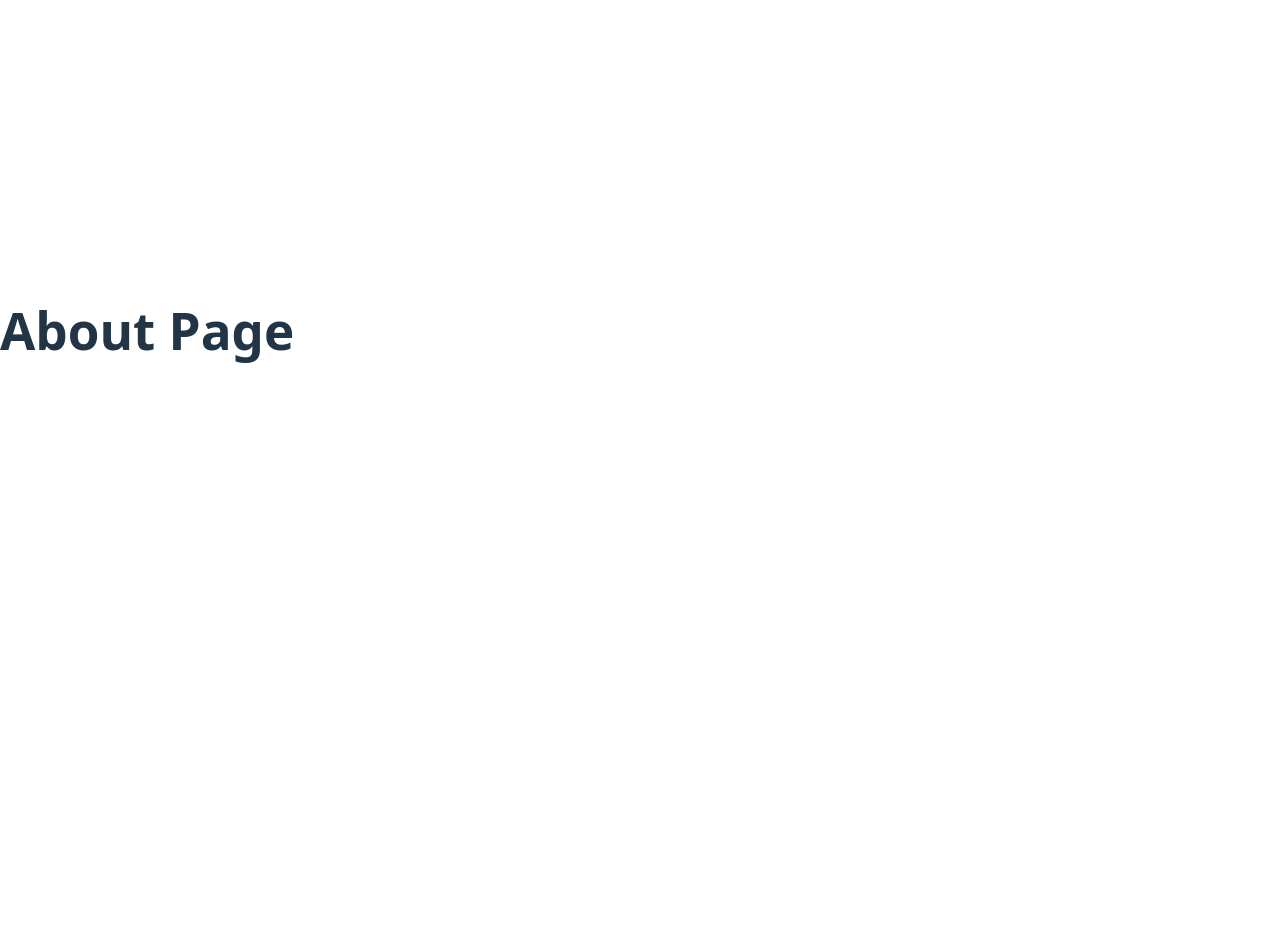
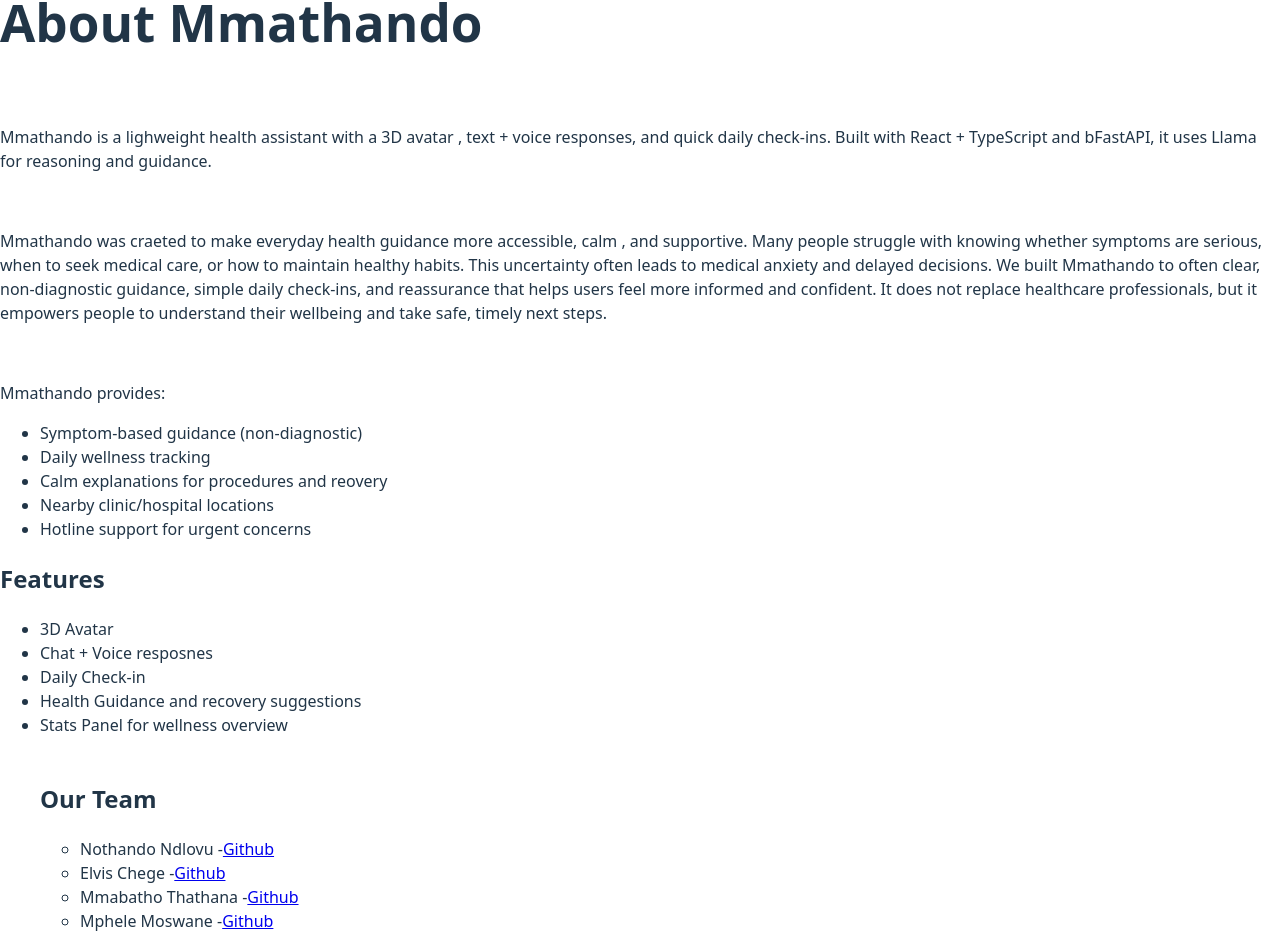
Before and after one commit to elviscgn/Mmathando, a React (Vite) app in the folder frontend/: page /about in a window 1280 px wide. Shown: the part 100-1049 px from the top of the page. Before the commit the page ends 800 px from the top, so only its background shows below. Built offline with nearby package versions, Linux system fonts and the light colour scheme; no server answers.

Commit message:
Updated the About page

```diff
--- a/frontend/src/pages/About.jsx
+++ b/frontend/src/pages/About.jsx
@@ -4,7 +4,54 @@ export default function About() {
   return (
     <div style={{ paddingTop: "60px" }}>
       <Navbar />
-      <h1>About Page</h1>
+      <h1>About Mmathando</h1><br />
+
+      <p>
+        Mmathando is a lighweight health assistant with a 3D avatar , text + voice responses, and quick  daily  check-ins. Built with React + TypeScript and bFastAPI, it uses Llama for reasoning and guidance.</p><br />
+      <p>
+        Mmathando was craeted to make everyday health guidance more accessible, calm , and supportive. Many people struggle with knowing whether symptoms are serious, when to seek medical care, or how to maintain healthy habits. This uncertainty often leads to medical anxiety and delayed decisions. We built Mmathando to often clear, non-diagnostic guidance, simple daily check-ins, and reassurance that helps users feel more informed and confident. It does not replace healthcare professionals, but it empowers people to understand their wellbeing and take safe, timely next steps.</p><br />
+      <p>Mmathando provides:</p>
+      <ul>
+        <li>Symptom-based guidance (non-diagnostic)</li>
+        <li>Daily wellness tracking</li>
+        <li>Calm explanations for procedures and reovery</li>
+        <li>Nearby clinic/hospital locations</li>
+        <li>Hotline support for urgent concerns</li>
+      </ul>
+
+      <h2>Features</h2>
+      <ul>
+        <li>3D Avatar</li>
+        <li>Chat + Voice resposnes</li>
+        <li>Daily Check-in</li>
+        <li>Health Guidance and recovery suggestions</li>
+        <li>Stats Panel for wellness overview</li><br />
+        <h2>Our Team</h2>
+        <ul>
+          <li>Nothando Ndlovu -
+            <a href="https://github.com/nothando-debug" target="_blank">
+            Github</a>
+          </li>
+
+          <li>Elvis Chege -
+            <a href="https://github.com/elviscgn" target="_blank">
+            Github</a>
+          </li>
+
+
+
+          <li>Mmabatho Thathana -
+            <a href="https://github.com/Mmabatho-21" target="_blank">
+            Github</a>
+            </li>
+
+          <li>Mphele Moswane -
+            <a href="https://github.com/Mphele" target="_blank">
+            Github</a>
+            </li>
+        </ul>
+      </ul>
+
     </div>
   )
 }
```
